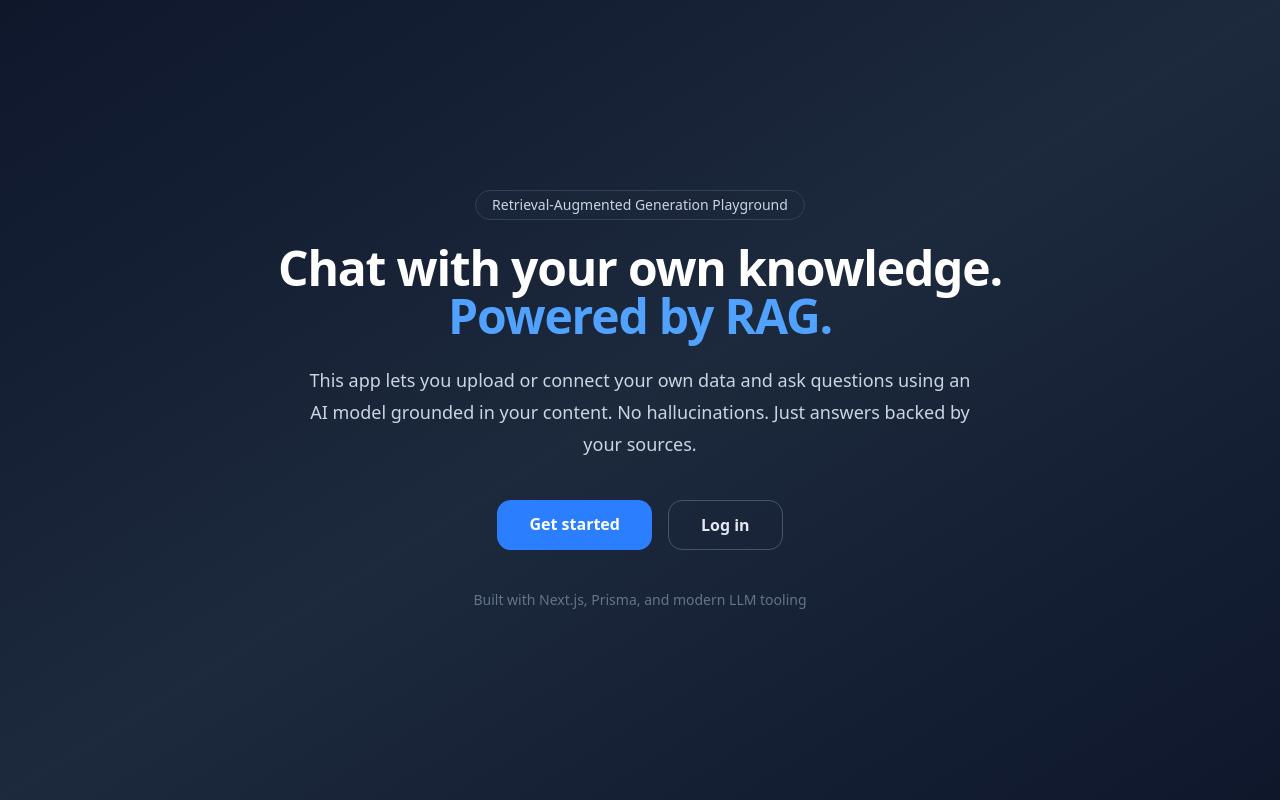
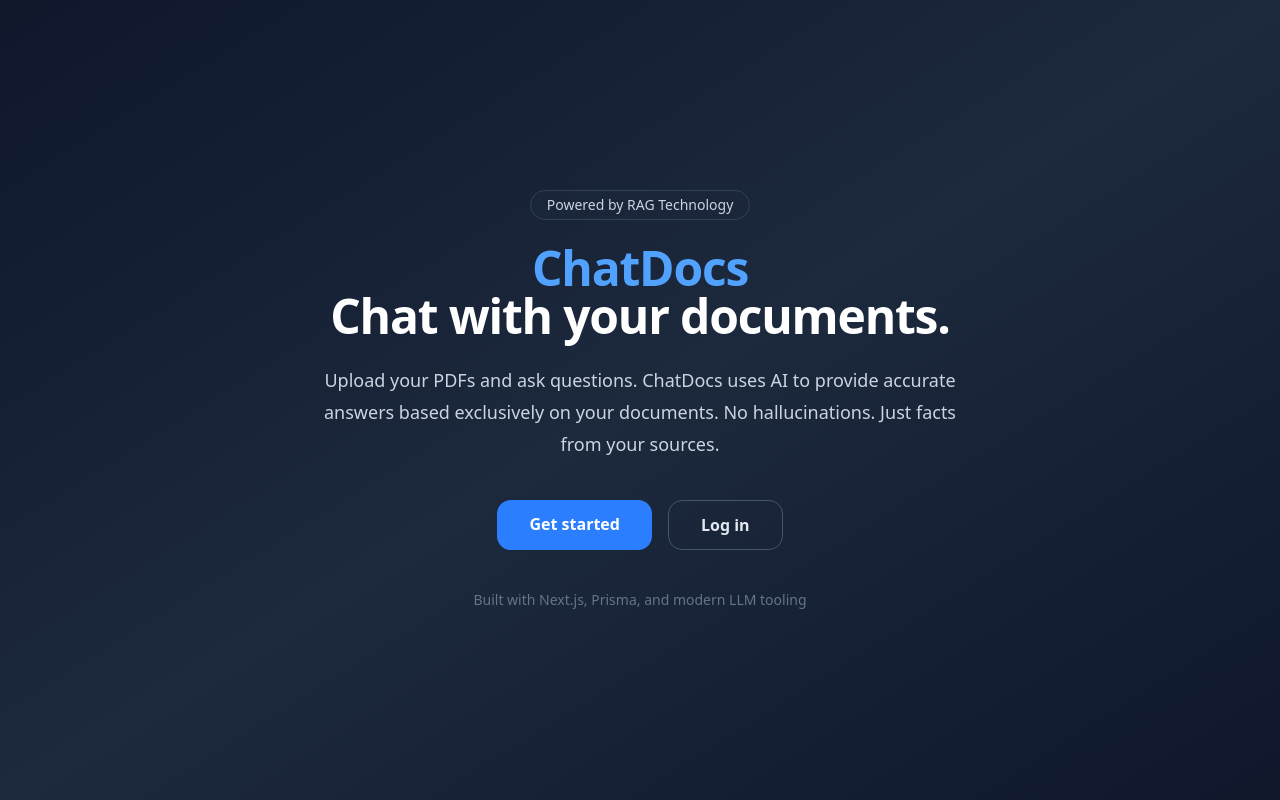
Before and after one commit to earthddx/next-rag, a Next.js app: page / in a window 1280 px wide. Built offline with nearby package versions, Linux system fonts and the light colour scheme; no server answers.

Commit message:
reworked title and related pages

```diff
--- a/app/layout.tsx
+++ b/app/layout.tsx
@@ -14,8 +14,8 @@
 });
 
 export const metadata: Metadata = {
-  title: "Create Next App",
-  description: "Generated by create next app",
+  title: "ChatDocs",
+  description: "Chat with your documents",
 };
 
 export default function RootLayout({
--- a/app/page.tsx
+++ b/app/page.tsx
@@ -16,21 +16,21 @@
       <main className="mx-auto flex min-h-screen max-w-4xl flex-col items-center justify-center px-6 text-center">
         {/* Badge / eyebrow */}
         <span className="mb-6 inline-flex items-center rounded-full border border-slate-700 bg-slate-800/60 px-4 py-1 text-sm text-slate-300 backdrop-blur">
-          Retrieval-Augmented Generation Playground
+          Powered by RAG Technology
         </span>
 
         {/* Hero */}
         <h1 className="mb-6 text-4xl font-semibold tracking-tight sm:text-5xl">
-          Chat with your own knowledge.
+          <span className="text-blue-400">ChatDocs</span>
           <br />
-          <span className="text-blue-400">Powered by RAG.</span>
+          Chat with your documents.
         </h1>
 
         {/* Description */}
         <p className="mb-10 max-w-2xl text-lg leading-8 text-slate-300">
-          This app lets you upload or connect your own data and ask questions
-          using an AI model grounded in your content.
-          No hallucinations. Just answers backed by your sources.
+          Upload your PDFs and ask questions. ChatDocs uses AI to provide
+          accurate answers based exclusively on your documents.
+          No hallucinations. Just facts from your sources.
         </p>
 
         {/* CTA buttons */}
--- a/components/custom/login-client.tsx
+++ b/components/custom/login-client.tsx
@@ -49,6 +49,10 @@
         <div className="min-h-screen flex items-center justify-center bg-linear-to-br from-slate-900 via-slate-800 to-slate-900 px-4">
             <div className="w-full max-w-md">
                 <LogoBrand />
+                <div className="text-center mb-8">
+                    <h1 className="text-3xl font-bold text-white mb-2">ChatDocs</h1>
+                    <p className="text-slate-400">Welcome Back</p>
+                </div>
 
                 {/* Login Form */}
                 <div className="bg-slate-800/50 backdrop-blur-xl rounded-2xl shadow-2xl p-8 border border-slate-700/50">
--- a/components/custom/logo-brand.tsx
+++ b/components/custom/logo-brand.tsx
@@ -6,7 +6,5 @@
                 <path strokeLinecap="round" strokeLinejoin="round" strokeWidth={2} d="M13 10V3L4 14h7v7l9-11h-7z" />
             </svg>
         </div>
-        <h1 className="text-3xl font-bold text-white mb-2">Welcome Back</h1>
-        <p className="text-slate-400">Sign in to to test RAG with Next.js</p>
     </div>
 }
--- a/components/custom/signup-client.tsx
+++ b/components/custom/signup-client.tsx
@@ -65,6 +65,10 @@
         <div className="min-h-screen flex items-center justify-center bg-linear-to-br from-slate-900 via-slate-800 to-slate-900 px-4">
             <div className="w-full max-w-md">
                 <LogoBrand />
+                <div className="text-center mb-8">
+                    <h1 className="text-3xl font-bold text-white mb-2">ChatDocs</h1>
+                    <p className="text-slate-400">Create account</p>
+                </div>
                 {/* Login Form */}
                 <div className="bg-slate-800/50 backdrop-blur-xl rounded-2xl shadow-2xl p-8 border border-slate-700/50">
                     <Credentials
--- a/components/custom/toolbar.tsx
+++ b/components/custom/toolbar.tsx
@@ -17,8 +17,8 @@
                     </svg>
                 </div>
                 <div>
-                    <span className="block text-2xl font-extrabold text-slate-200">AskAbout</span>
-                    <span className="block text-sm text-slate-500">Welcome Back{userName ? `, ${userName}` : ""}!</span>
+                    <span className="block text-2xl font-extrabold text-slate-200">ChatDocs</span>
+                    <span className="block text-sm text-slate-300">Welcome Back{userName ? `, ${userName}` : ""}!</span>
                 </div>
             </div>
             {/* User profile & Sign Out */}
--- a/package.json
+++ b/package.json
@@ -1,5 +1,5 @@
 {
-  "name": "next-rag-chat",
+  "name": "ChatDocs",
   "version": "0.1.0",
   "private": true,
   "scripts": {
```
